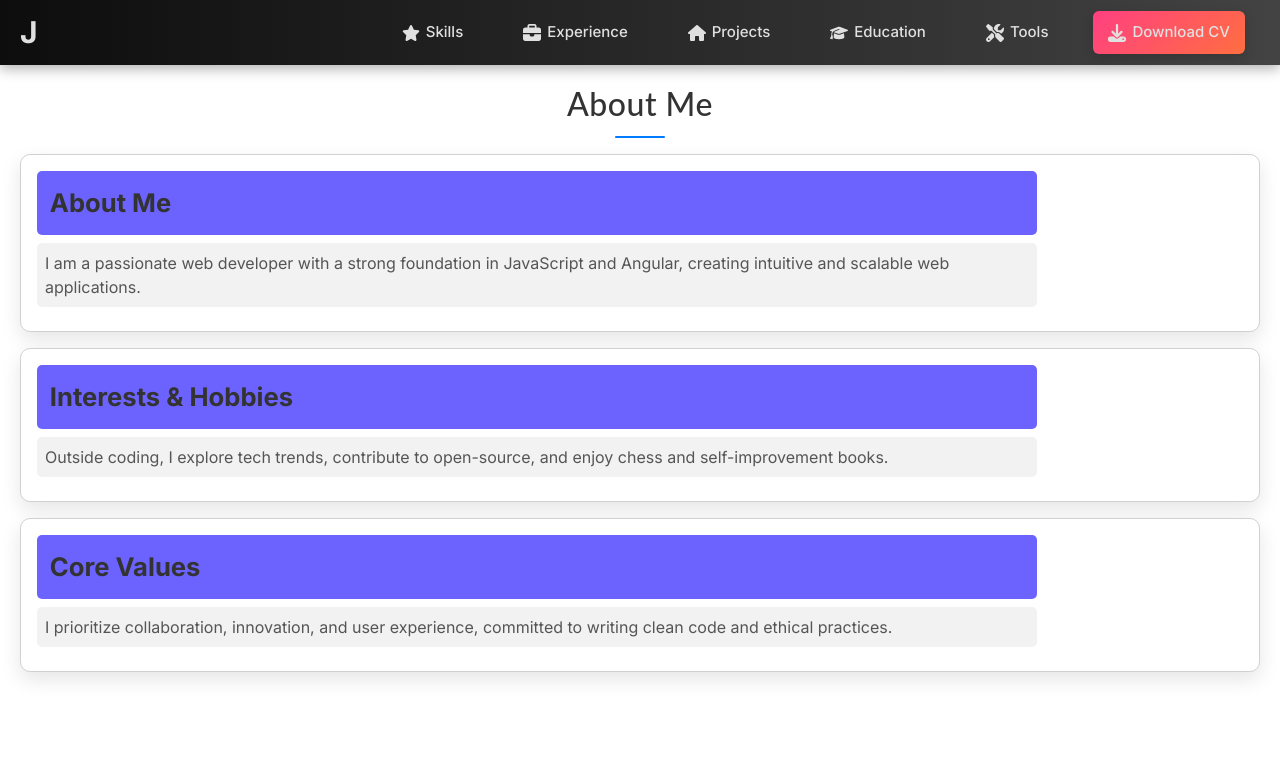
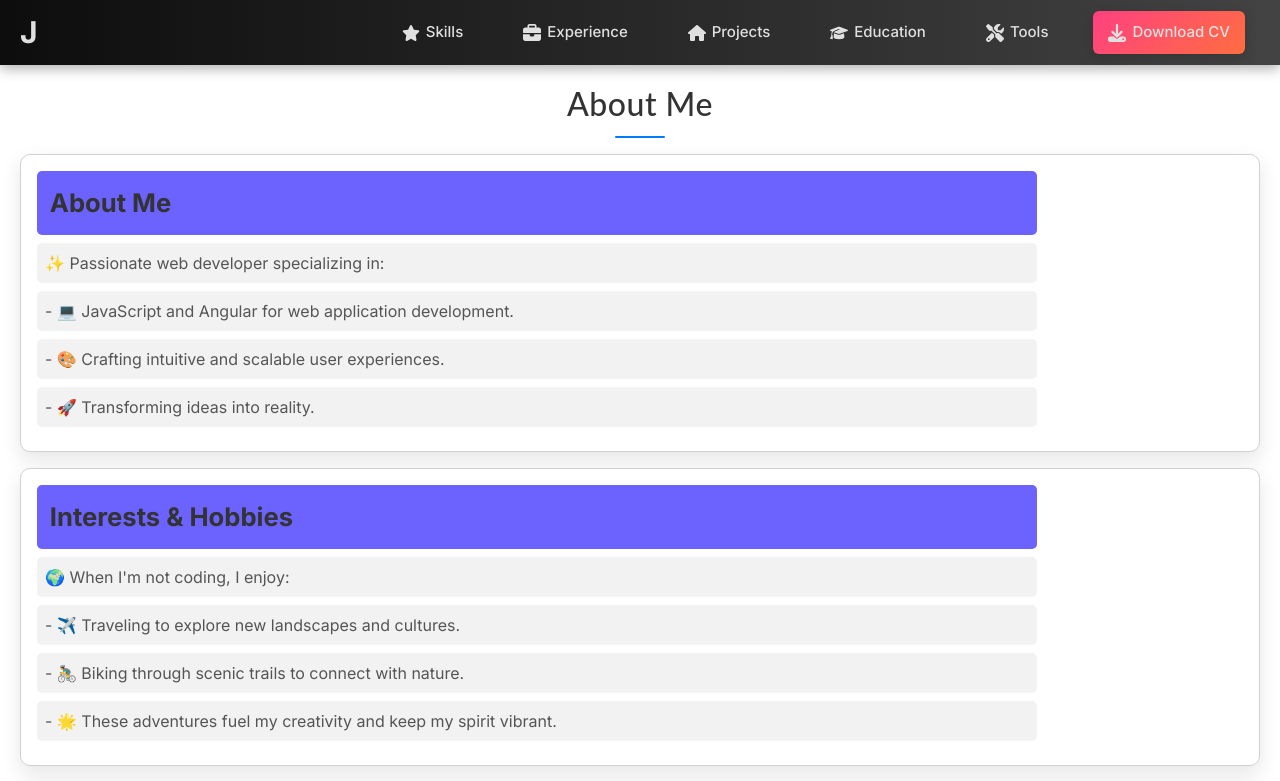
Before and after one commit to javedsaifi-abacus/Portfolio_NEXT, a Next.js app: page /about in a window 1280 px wide. Shown: the top 781 px of the page. Built offline with nearby package versions, Linux system fonts and the light colour scheme.

Commit message:
"Updated About page content with rephrased and formatted text"

```diff
--- a/src/app/about/page.tsx
+++ b/src/app/about/page.tsx
@@ -12,7 +12,10 @@ const About = () => {
           <ContentItem
             title="About Me"
             details={[
-              "I am a passionate web developer with a strong foundation in JavaScript and Angular, creating intuitive and scalable web applications."
+              "✨ Passionate web developer specializing in:",
+              "  - 💻 JavaScript and Angular for web application development.",
+              "  - 🎨 Crafting intuitive and scalable user experiences.",
+              "  - 🚀 Transforming ideas into reality."
             ]}
           />
 
@@ -20,7 +23,10 @@ const About = () => {
           <ContentItem
             title="Interests & Hobbies"
             details={[
-              "Outside coding, I explore tech trends, contribute to open-source, and enjoy chess and self-improvement books."
+              "🌍 When I'm not coding, I enjoy:",
+              "  - ✈️ Traveling to explore new landscapes and cultures.",
+              "  - 🚴‍♂️ Biking through scenic trails to connect with nature.",
+              "  - 🌟 These adventures fuel my creativity and keep my spirit vibrant."
             ]}
           />
 
@@ -28,7 +34,11 @@ const About = () => {
           <ContentItem
             title="Core Values"
             details={[
-              "I prioritize collaboration, innovation, and user experience, committed to writing clean code and ethical practices."
+              "🤝 I prioritize:",
+              "  - 🤗 Collaboration and teamwork in projects.",
+              "  - 💡 Innovation and creativity in problem-solving.",
+              "  - 🧑‍🤝‍🧑 User-centered design for impactful solutions.",
+              "  - ✍️ Writing clean, ethical code."
             ]}
           />
         </div>
```
